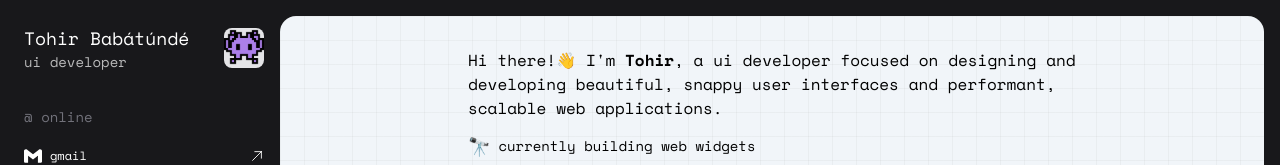
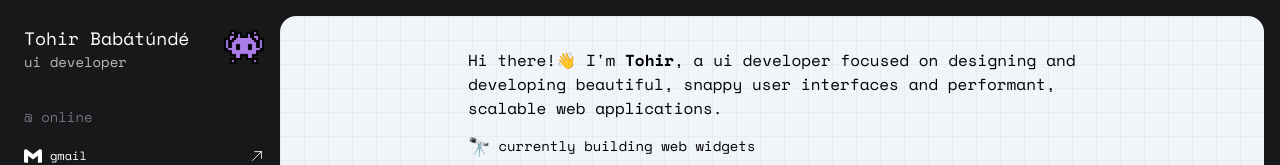
Before and after one commit to tohirr/webfolio, a React (Vite) app: page / in a window 1280 px wide. Shown: the top 165 px of the page. Built offline with nearby package versions, Linux system fonts and the light colour scheme.

Commit message:
Update Nav.jsx

```diff
--- a/src/components/Nav.jsx
+++ b/src/components/Nav.jsx
@@ -75,7 +75,7 @@ const Nav = () => {
             <h2 className="text-white/70 "> ui developer</h2>
           </div>
 
-          <img src="emoji-alien.svg" alt="" className="w-10 h-10  rounded-lg bg-zinc-200" />
+          <img src="emoji-alien.svg" alt="" className="w-10 h-10  " />
 
 
         </a>
```
